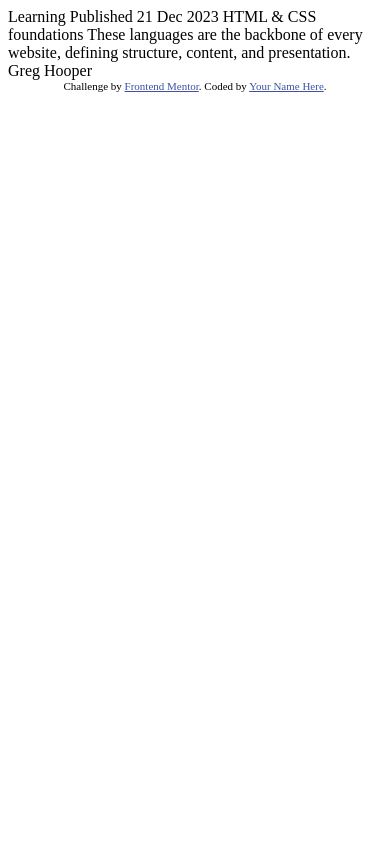
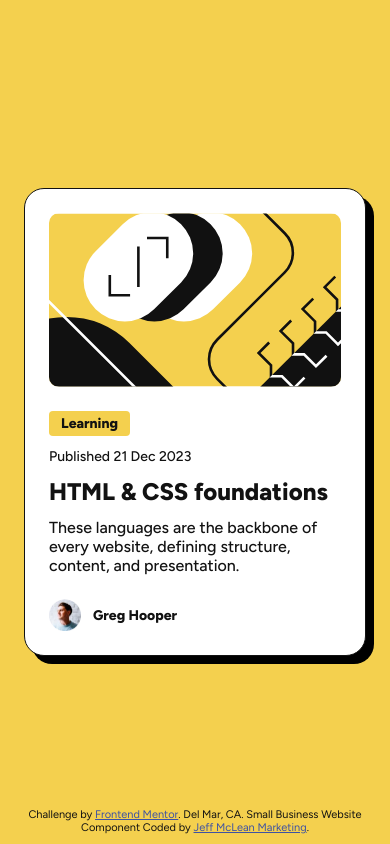
Before and after one commit to jmmarketing/blog-preview-card-FEM, a plain HTML site: page index.html in a window 390 px wide. Drawn offline with Linux system fonts and the light colour scheme.

Commit message:
Quick build out of card component, attribute component. Created mixin for phone responsive styles. Looks good to submit.

```diff
--- a/index.html
+++ b/index.html
@@ -1,34 +1,58 @@
 <!DOCTYPE html>
 <html lang="en">
   <head>
-  <meta charset="UTF-8">
-  <meta name="viewport" content="width=device-width, initial-scale=1.0"> <!-- displays site properly based on user's device -->
+    <meta charset="UTF-8" />
+    <meta name="viewport" content="width=device-width, initial-scale=1.0" />
+    <!-- displays site properly based on user's device -->
 
-  <link rel="icon" type="image/png" sizes="32x32" href="./assets/images/favicon-32x32.png">
+    <link
+      rel="icon"
+      type="image/png"
+      sizes="32x32"
+      href="./assets/images/favicon-32x32.png"
+    />
+
+    <link rel="stylesheet" type="text/css " href="./sass/main.css" />
 
     <title>Frontend Mentor | Blog preview card</title>
-
-  <!-- Feel free to remove these styles or customise in your own stylesheet 👍 -->
-  <style>
-    .attribution { font-size: 11px; text-align: center; }
-    .attribution a { color: hsl(228, 45%, 44%); }
-  </style>
   </head>
   <body>
-
-  Learning
-
-  Published 21 Dec 2023
-
-  HTML & CSS foundations
-
-  These languages are the backbone of every website, defining structure, content, and presentation.
-
-  Greg Hooper
+    <div class="card">
+      <img
+        src="./assets/images/illustration-article.svg"
+        alt="Blog post title"
+        class="card__blog-img"
+      />
+      <div class="card__content-box">
+        <h4 class="card__tag">Learning</h4>
+        <p class="card__date">Published 21 Dec 2023</p>
+        <h3 class="card__title">HTML & CSS foundations</h3>
+        <p class="card__excerpt">
+          These languages are the backbone of every website, defining structure,
+          content, and presentation.
+        </p>
+      </div>
+      <div class="card__author-box">
+        <img
+          src="./assets/images/image-avatar.webp"
+          alt=""
+          class="card__author-img"
+        />
+        <h5 class="card__author">Greg Hooper</h5>
+      </div>
+    </div>
 
     <div class="attribution">
-    Challenge by <a href="https://www.frontendmentor.io?ref=challenge" target="_blank">Frontend Mentor</a>.
-    Coded by <a href="#">Your Name Here</a>.
+      Challenge by
+      <a
+        class="attribution__link"
+        href="https://www.frontendmentor.io?ref=challenge"
+        target="_blank"
+        >Frontend Mentor</a
+      >. Del Mar, CA. Small Business Website Component Coded by
+      <a class="attribution__link" href="https://jeffreymclean.com"
+        >Jeff McLean Marketing</a
+      >.
     </div>
   </body>
 </html>
--- /dev/null
+++ b/sass/abstracts/_mixins.scss
@@ -0,0 +1,8 @@
+@mixin respond($breakpoint) {
+  @if $breakpoint == phone {
+    @media only screen and (max-width: 23.5em) {
+      //376px
+      @content;
+    }
+  }
+}
--- a/sass/abstracts/_variables.scss
+++ b/sass/abstracts/_variables.scss
@@ -0,0 +1,8 @@
+//COLORS
+
+$primary-color-yellow: hsl(47, 88%, 63%);
+$color-white: hsl(0, 0%, 100%);
+$color-grey: hsl(0, 0%, 42%);
+$color-grey--dark: hsl(0, 0%, 7%);
+
+$defaul-font-size: 1.6rem;
--- a/sass/base/_base.scss
+++ b/sass/base/_base.scss
@@ -0,0 +1,26 @@
+@import url("https://fonts.googleapis.com/css2?family=Figtree:ital,wght@0,300..900;1,300..900&display=swap");
+
+*,
+*::before,
+*::after {
+  padding: 0;
+  margin: 0;
+  box-sizing: inherit;
+}
+
+html {
+  font-size: 62.5%;
+  font-family: "Figtree", sans-serif;
+  color: $color-grey--dark;
+}
+
+body {
+  height: 100vh;
+  box-sizing: border-box;
+  background-color: $primary-color-yellow;
+  display: flex;
+  flex-direction: column;
+  justify-content: center;
+  align-items: center;
+  padding: 0 24px;
+}
--- /dev/null
+++ b/sass/components/_attribution.scss
@@ -0,0 +1,10 @@
+.attribution {
+  font-size: 11px;
+  text-align: center;
+  position: absolute;
+  bottom: 10px;
+
+  &__link {
+    color: hsl(228, 45%, 44%);
+  }
+}
--- a/sass/components/_card.scss
+++ b/sass/components/_card.scss
@@ -0,0 +1,87 @@
+.card {
+  background-color: $color-white;
+  padding: 24px;
+
+  border-radius: 20px;
+  border: 1px solid $color-grey--dark;
+  box-shadow: 8px 8px 0px 0px black;
+  width: clamp(327px, 100%, 384px);
+
+  display: flex;
+  flex-direction: column;
+  //   align-items: flex-start;
+  gap: 24px;
+
+  &__blog-img {
+    border-radius: 10px;
+    align-self: stretch;
+    align-items: center;
+  }
+
+  &__content-box {
+    display: flex;
+    flex-direction: column;
+    gap: 12px;
+  }
+
+  &__tag {
+    font-size: 1.4rem;
+    font-weight: 800;
+    padding: 4px 12px;
+    background-color: $primary-color-yellow;
+    border-radius: 4px;
+    width: fit-content;
+
+    @include respond(phone) {
+      font-size: 1.2rem;
+    }
+  }
+
+  &__date {
+    font-size: 1.4rem;
+    font-weight: 500;
+
+    @include respond(phone) {
+      font-size: 1.2rem;
+    }
+  }
+
+  &__title {
+    font-size: 2.4rem;
+    font-weight: 800;
+    cursor: pointer;
+
+    @include respond(phone) {
+      font-size: 2rem;
+    }
+
+    &:hover {
+      color: $primary-color-yellow;
+    }
+  }
+
+  &__excerpt {
+    font-size: $defaul-font-size;
+    font-weight: 500;
+
+    @include respond(phone) {
+      font-size: 1.4rem;
+    }
+  }
+
+  &__author-box {
+    display: flex;
+    align-items: center;
+    gap: 12px;
+  }
+
+  &__author-img {
+    width: 32px;
+    height: 32px;
+  }
+
+  &__author {
+    font-size: 1.4rem;
+    font-weight: 800;
+  }
+}
--- a/sass/main.scss
+++ b/sass/main.scss
@@ -0,0 +1,8 @@
+@import "abstracts/variables";
+@import "abstracts/mixins";
+
+@import "base/base";
+@import "base/typography";
+
+@import "components/card";
+@import "components/attribution";
```
Also changed, not shown: sass/main.css (added), 1 other file. Lines whose indentation alone changed are shown as unchanged.
